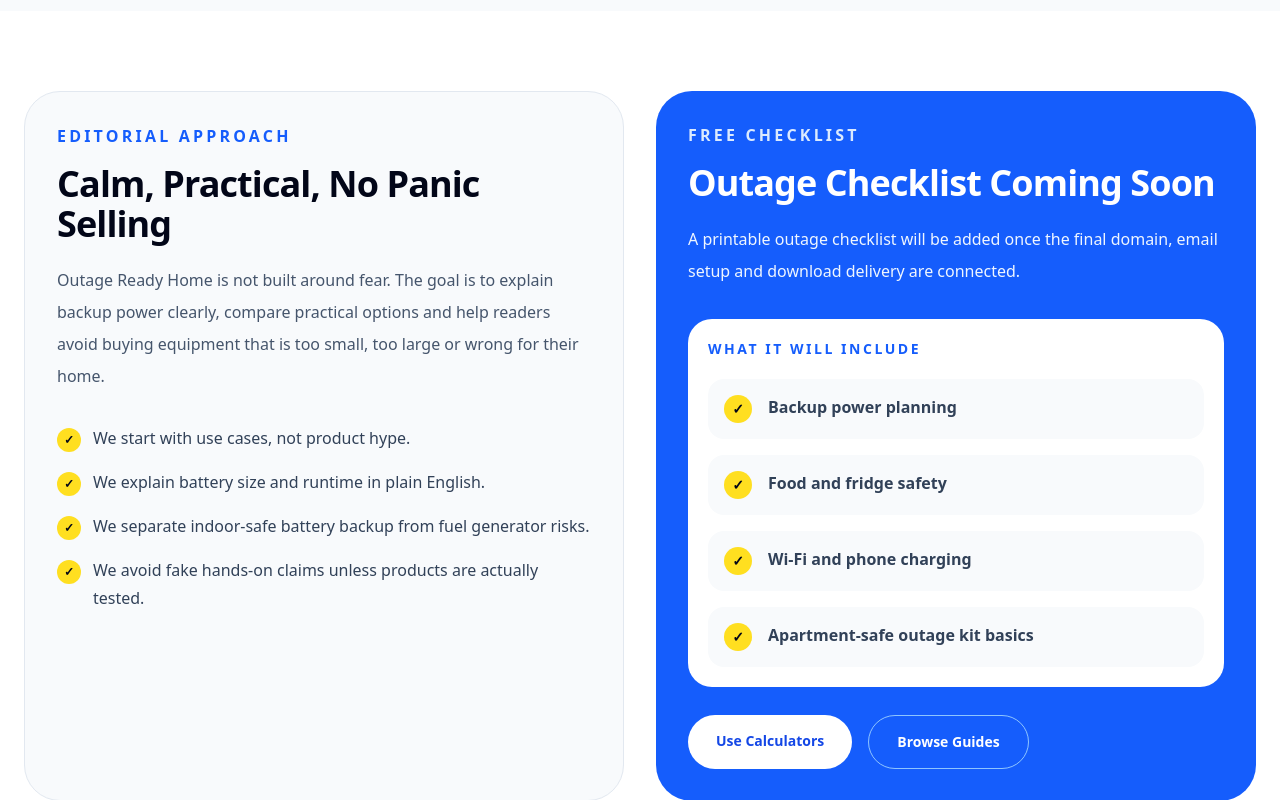
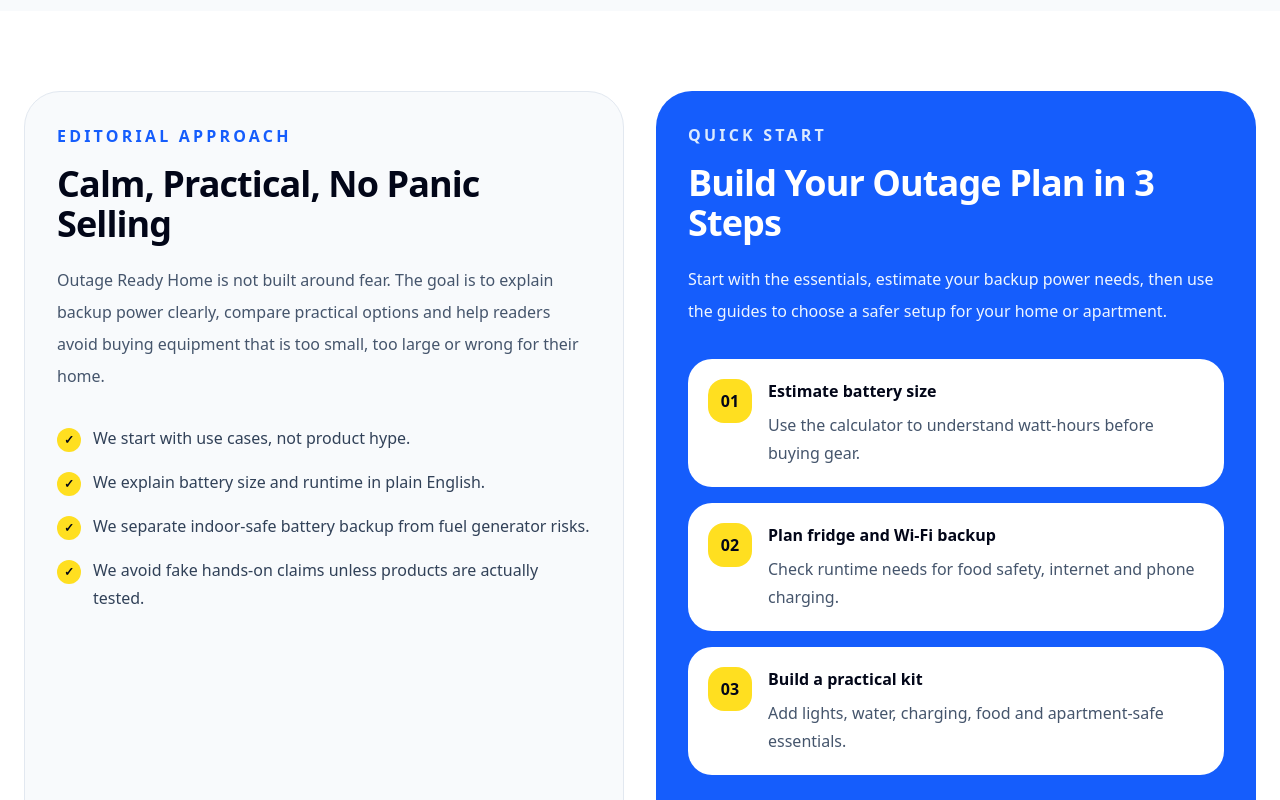
Before and after one commit to akifjanjua/outage-ready-home, a Next.js app: page / in a window 1280 px wide. Shown: the part 4440-5240 px from the top of the page. Built offline with nearby package versions, Linux system fonts and the light colour scheme; no server answers.

Commit message:
Improve homepage quick start section

```diff
--- a/app/page.js
+++ b/app/page.js
@@ -487,40 +487,62 @@ export default function Home() {
   className="rounded-[2.25rem] bg-blue-600 p-8 text-white"
 >
   <p className="font-bold uppercase tracking-[0.2em] text-blue-100">
-              Free Checklist
+    Quick Start
   </p>
 
   <h2 className="mt-4 text-4xl font-black tracking-tight">
-              Outage Checklist Coming Soon
+    Build Your Outage Plan in 3 Steps
   </h2>
 
   <p className="mt-5 leading-8 text-blue-50">
-              A printable outage checklist will be added once the final domain,
-              email setup and download delivery are connected.
+    Start with the essentials, estimate your backup power needs, then use the
+    guides to choose a safer setup for your home or apartment.
   </p>
 
-            <div className="mt-8 rounded-3xl bg-white p-5 text-slate-950">
-              <p className="text-sm font-black uppercase tracking-[0.18em] text-blue-600">
-                What it will include
-              </p>
-
-              <div className="mt-5 grid gap-4">
-                {checklistItems.map((item) => (
-                  <div
-                    key={item}
-                    className="flex gap-4 rounded-2xl bg-slate-50 p-4"
+  <div className="mt-8 grid gap-4">
+    {[
+      {
+        step: "01",
+        title: "Estimate battery size",
+        text: "Use the calculator to understand watt-hours before buying gear.",
+        href: "/calculators/power-station-size",
+      },
+      {
+        step: "02",
+        title: "Plan fridge and Wi-Fi backup",
+        text: "Check runtime needs for food safety, internet and phone charging.",
+        href: "/calculators",
+      },
+      {
+        step: "03",
+        title: "Build a practical kit",
+        text: "Add lights, water, charging, food and apartment-safe essentials.",
+        href: "/guides/apartment-power-outage-kit",
+      },
+    ].map((item) => (
+      <a
+        key={item.step}
+        href={item.href}
+        className="group rounded-3xl bg-white p-5 text-slate-950 transition hover:-translate-y-1 hover:shadow-xl"
       >
-                    <span className="flex h-7 w-7 shrink-0 items-center justify-center rounded-full bg-yellow-300 text-sm font-black text-slate-950">
-                      ✓
+        <div className="flex gap-4">
+          <span className="flex h-11 w-11 shrink-0 items-center justify-center rounded-2xl bg-yellow-300 font-black text-slate-950">
+            {item.step}
           </span>
 
-                    <p className="font-bold text-slate-700">{item}</p>
+          <div>
+            <h3 className="font-black group-hover:text-blue-600">
+              {item.title}
+            </h3>
+
+            <p className="mt-2 leading-7 text-slate-600">{item.text}</p>
           </div>
+        </div>
+      </a>
     ))}
   </div>
-            </div>
 
-            <div className="mt-7 flex flex-col gap-4 sm:flex-row">
+  <div className="mt-8 flex flex-col gap-4 sm:flex-row">
     <a
       href="/calculators"
       className="rounded-full bg-white px-7 py-4 text-center text-sm font-black text-blue-700 transition hover:-translate-y-1"
```
Lines whose indentation alone changed are shown as unchanged.
